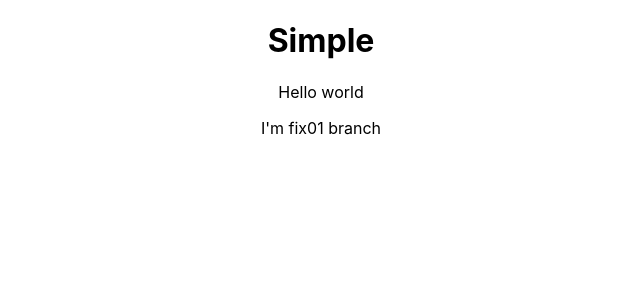
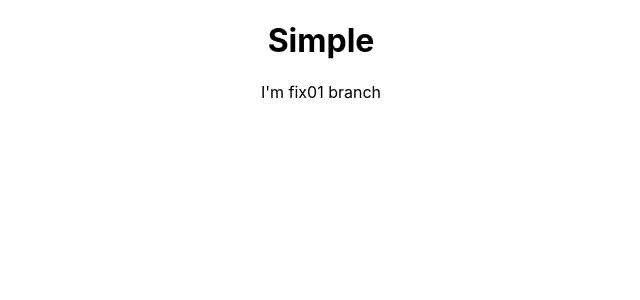
Before and after one commit to ErezM4N/SimpleOne, a React (Create React App) app: page / in a window 1280 px wide. Shown: the top 300 px of the page, without its empty margins (319-959 px from the left). Built offline with nearby package versions, Linux system fonts and the light colour scheme.

Commit message:
fix01 update 02

```diff
--- a/src/App.js
+++ b/src/App.js
@@ -4,7 +4,6 @@ function App() {
   return (
     <div className="App">
       <h1>Simple</h1>
-      <p>Hello world</p>
       <p>I'm fix01 branch</p>
     </div>
   );
```
